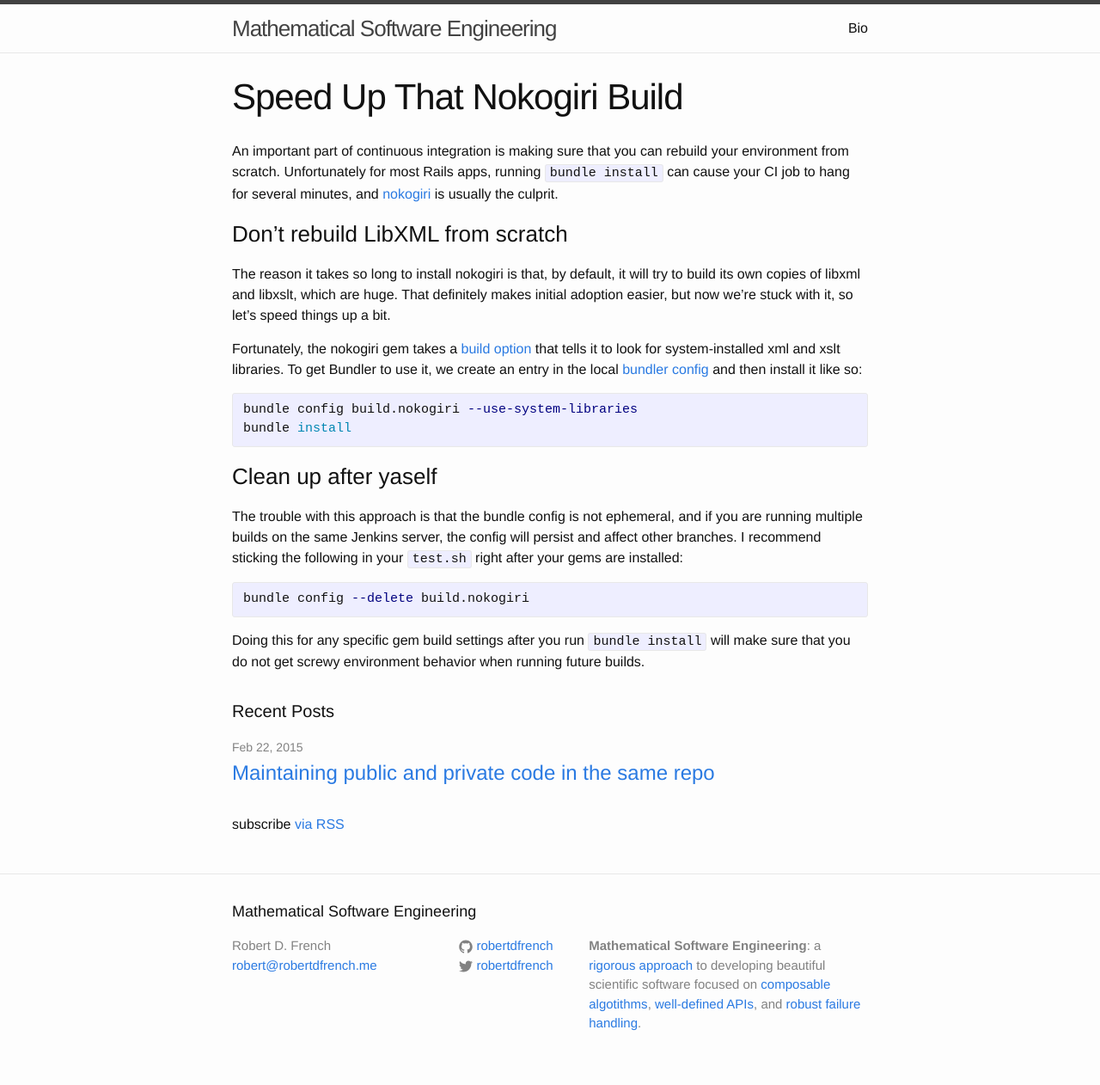
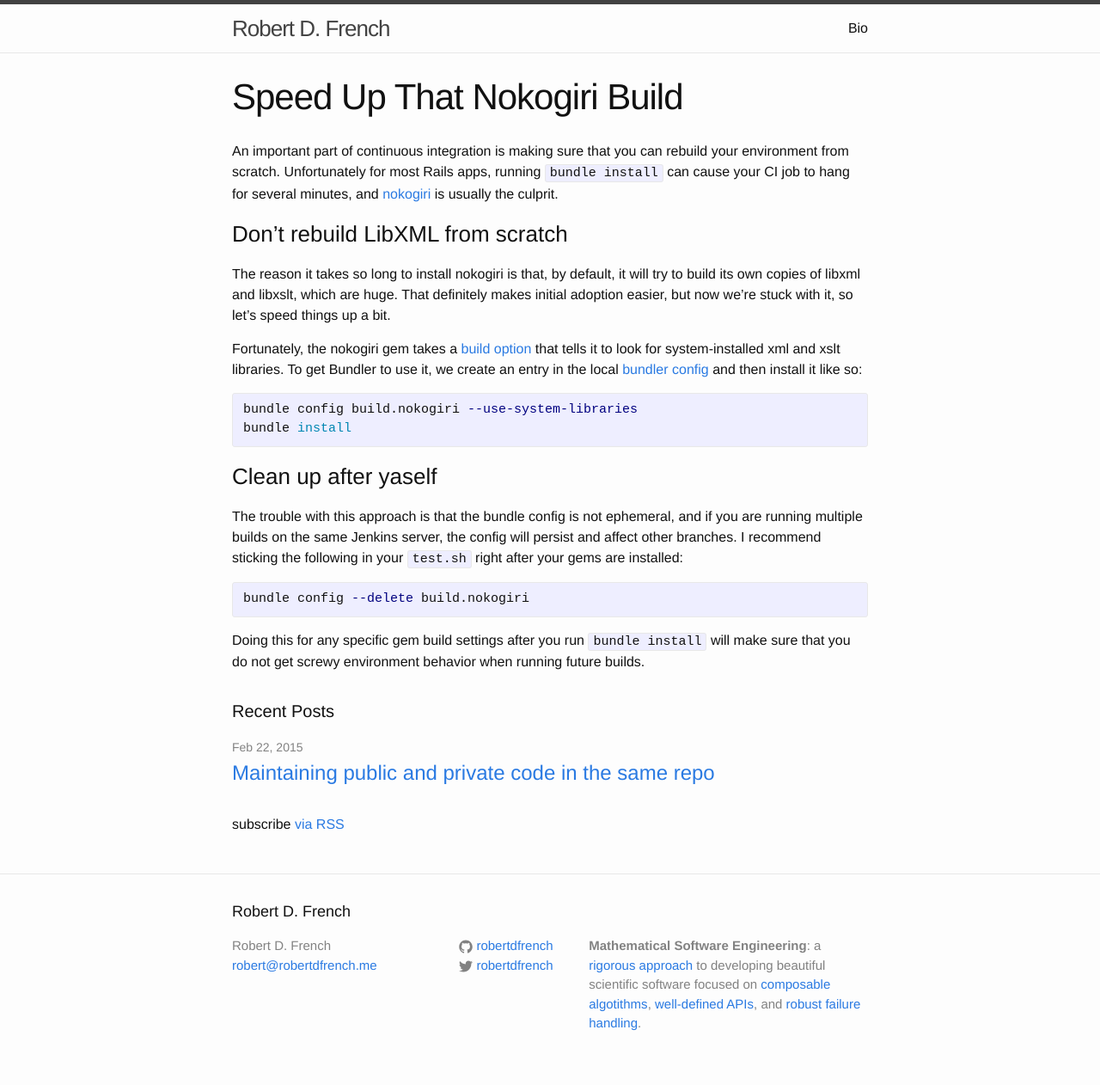
Before and after one commit to robertdfrench/robertdfrench.github.com, a Jekyll site: the page built from index.html, in a window 1280 px wide. Shown: the whole page at 86% size. Built offline with Jekyll 4.4.1, drawn with Linux system fonts in a browser that asks for light colours.

Commit message:
Change blog name

```diff
--- a/_config.yml
+++ b/_config.yml
@@ -1,5 +1,5 @@
 # Site settings
-title: "Mathematical Software Engineering"
+title: "Robert D. French"
 author: Robert D. French
 email: robert@robertdfrench.me
 description: "<strong>Mathematical Software Engineering</strong>: a <a href='http://www.amazon.com/Elements-Programming-Alexander-A-Stepanov/dp/032163537X'>rigorous approach</a> to developing beautiful scientific software focused on <a href='http://en.wikipedia.org/wiki/Template_metaprogramming'>composable algotithms</a>, <a href='http://semver.org'>well-defined APIs</a>, and <a href='http://exceptionalruby.com/'>robust failure handling</a>."
```
